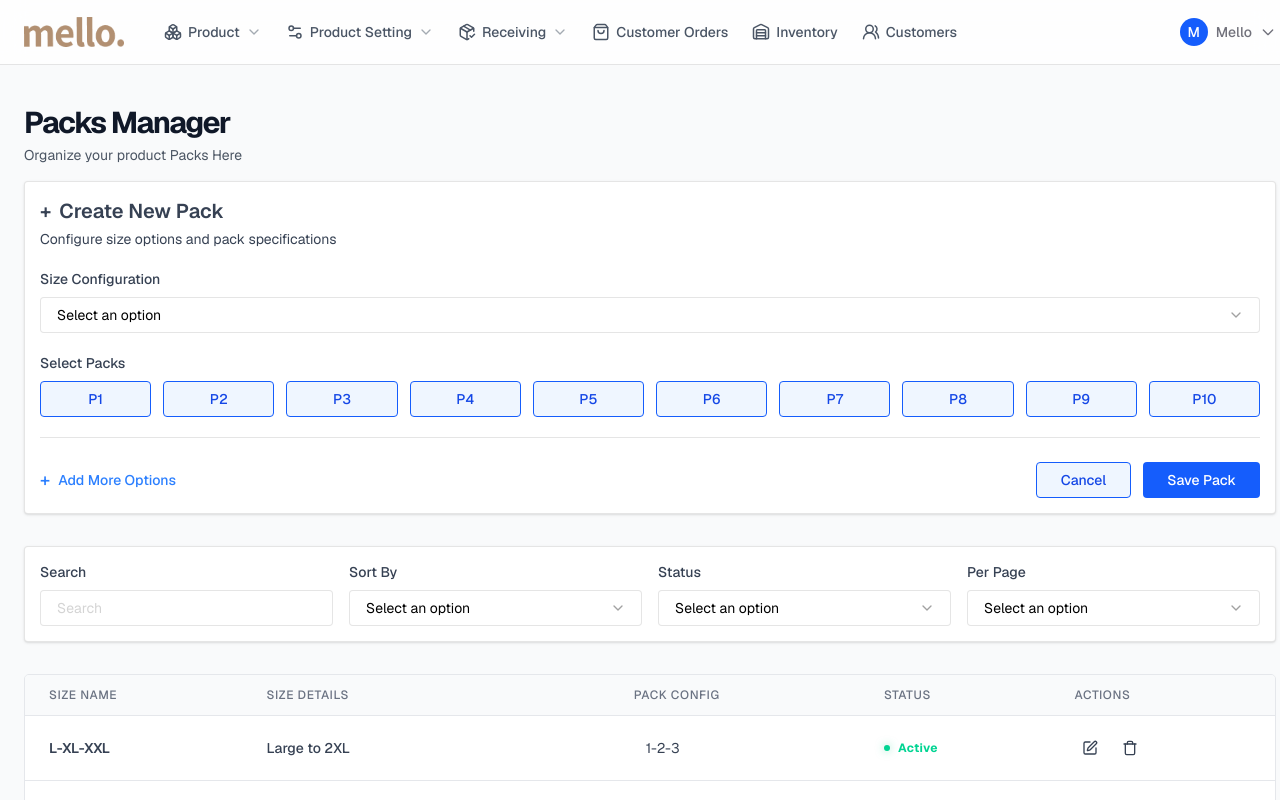
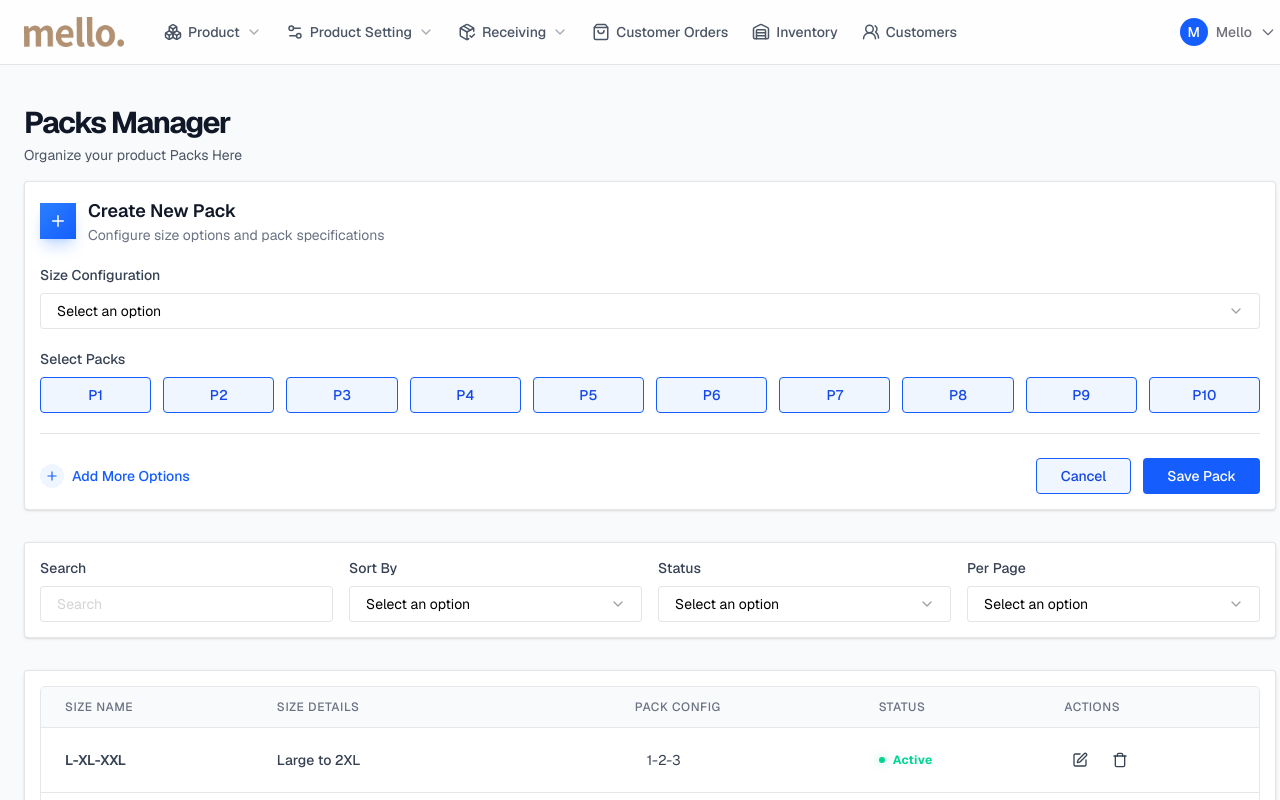
Before and after one commit to Animesh459/Vuerprise, a Vue app: page /packs in a window 1280 px wide. Shown: the top 800 px of the page. Built offline with nearby package versions, Linux system fonts and the light colour scheme.

Commit message:
pack category rearrange

```diff
--- a/src/views/PacksCategory.vue
+++ b/src/views/PacksCategory.vue
@@ -9,11 +9,15 @@
 
       <div class="common-card-new mb-8">
         <div class="mb-5">
-          <h2 class="text-xl font-semibold text-gray-700 flex items-center gap-2">
-            <span class="flex items-center justify-center ">+</span>
-            Create New Pack
-          </h2>
-          <p class="text-sm text-gray-700 mt-1">Configure size options and pack specifications</p>
+          <div class="flex items-center gap-3">
+            <div class="flex items-center justify-center w-9 h-9 rounded-lg bg-gradient-to-br from-blue-500 to-blue-600 shadow-lg shadow-blue-500/25">
+              <PlusIcon :size="18" class="text-white" />
+            </div>
+            <div>
+              <h2 class="text-lg font-semibold text-gray-900">Create New Pack</h2>
+              <p class="text-sm text-gray-500">Configure size options and pack specifications</p>
+            </div>
+          </div>
         </div>
 
         <div class="space-y-5">
@@ -44,8 +48,10 @@
           </div>
 
           <div class="flex flex-col md:flex-row justify-between items-start md:items-center gap-4 pt-6 border-t border-border">
-            <button class="text-blue-500 font-medium text-sm flex items-center gap-2 transition-colors">
-              <span class="text-lg">+</span>
+            <button class="text-blue-600 font-medium text-sm flex items-center gap-2 hover:text-blue-700 transition-colors group">
+              <span class="flex items-center justify-center w-6 h-6 rounded-full bg-blue-50 group-hover:bg-blue-100 transition-colors">
+                <PlusIcon :size="14" />
+              </span>
               <span>Add More Options</span>
             </button>
             <div class="flex gap-3 w-full md:w-auto">
@@ -98,6 +104,7 @@
         </div>
       </div>
 
+      <div class="common-card-new mb-8">
         <div class="table-container">
           <table class="table">
             <thead>
@@ -150,6 +157,7 @@
             </tbody>
           </table>
         </div>
+      </div>
 
       <Pagination />
 
@@ -163,7 +171,7 @@ import { ref, computed } from 'vue'
 
 import {
   ZapIcon, ArrowDownCircleIcon, AlertCircleIcon,
-  ChevronDownIcon, TrashIcon, EditIcon, CalendarIcon
+  ChevronDownIcon, TrashIcon, EditIcon, CalendarIcon, PlusIcon
 } from 'lucide-vue-next';
 import Pagination from "@/components/Pagination.vue";
 import BaseSelect from "@/components/form/BaseSelect.vue";
```
Lines whose indentation alone changed are shown as unchanged.
